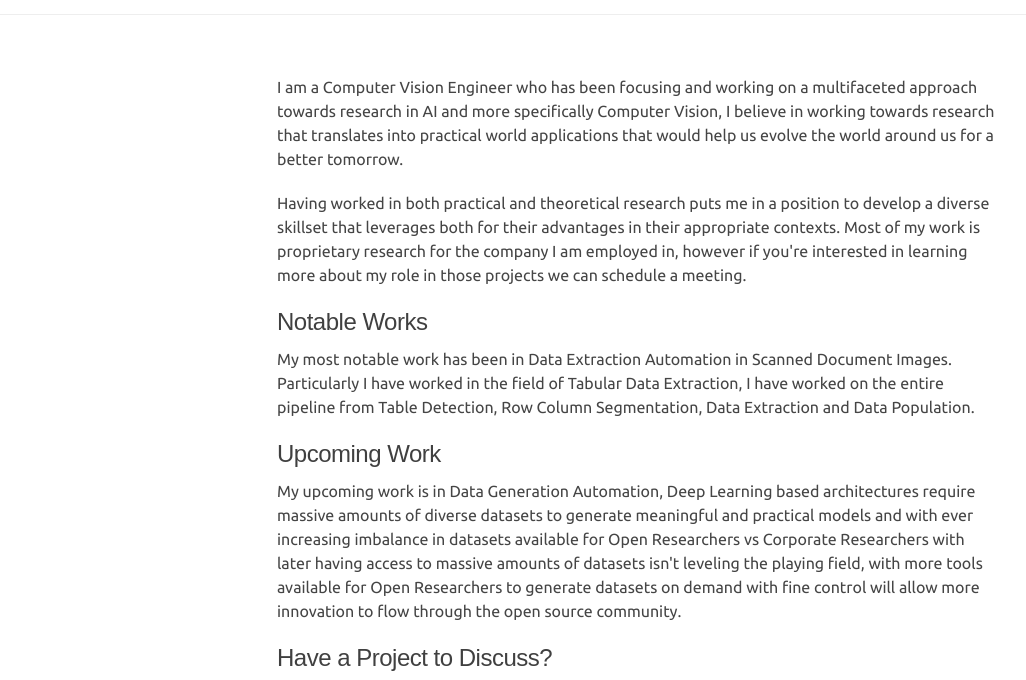
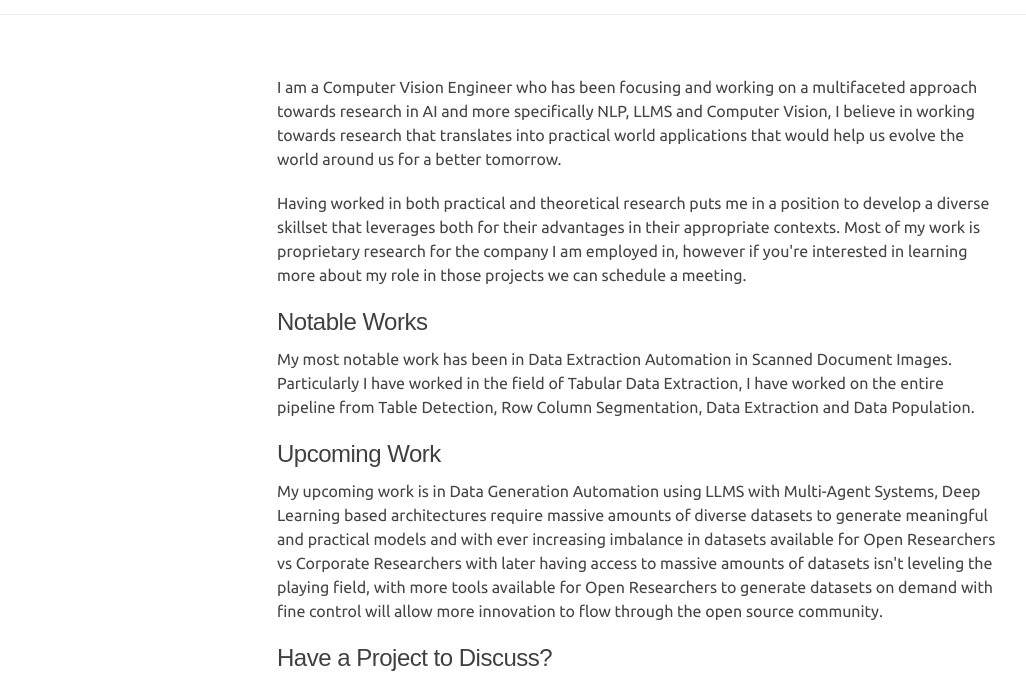
Before and after one commit to UYousafzai/uyousafzai.github.io, a plain HTML site: page about.html in a window 1280 px wide. Shown: the part 62-742 px from the top of the page, without its empty margins (3-1029 px from the left). Drawn offline with Linux system fonts and the light colour scheme.

Commit message:
update: some cv updates, small text corrections

```diff
--- a/about.html
+++ b/about.html
@@ -82,7 +82,7 @@
 
         <main class="container content" id="main">
             <article class="page">
-                <p>I am a Computer Vision Engineer who has been focusing and working on a multifaceted approach towards research in AI and more specifically Computer Vision, I believe in working towards research that translates into practical world applications
+                <p>I am a Computer Vision Engineer who has been focusing and working on a multifaceted approach towards research in AI and more specifically NLP, LLMS and Computer Vision, I believe in working towards research that translates into practical world applications
                     that would help us evolve the world around us for a better tomorrow.
                 </p>
                 <p>
@@ -98,7 +98,7 @@
 
                 <h2>Upcoming Work</h2>
                 <p>
-                    My upcoming work is in Data Generation Automation, Deep Learning based architectures require massive amounts of diverse datasets to generate meaningful and practical models and with ever increasing imbalance in datasets available for Open Researchers
+                    My upcoming work is in Data Generation Automation using LLMS with Multi-Agent Systems, Deep Learning based architectures require massive amounts of diverse datasets to generate meaningful and practical models and with ever increasing imbalance in datasets available for Open Researchers
                     vs Corporate Researchers with later having access to massive amounts of datasets isn't leveling the playing field, with more tools available for Open Researchers to generate datasets on demand with fine control will allow more innovation
                     to flow through the open source community.
                 </p>
```
Also changed, not shown: index.html (+1 -1 lines).
